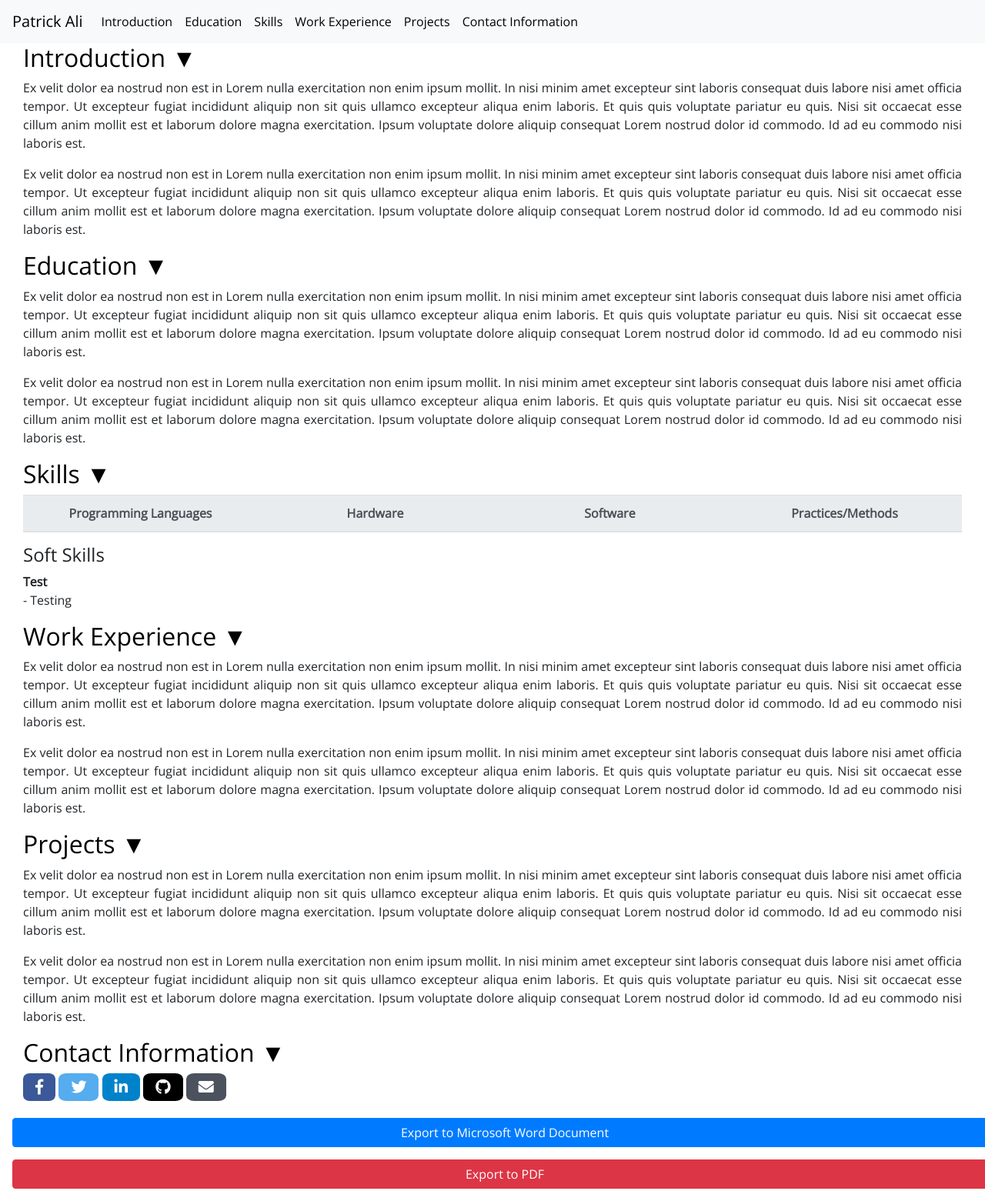
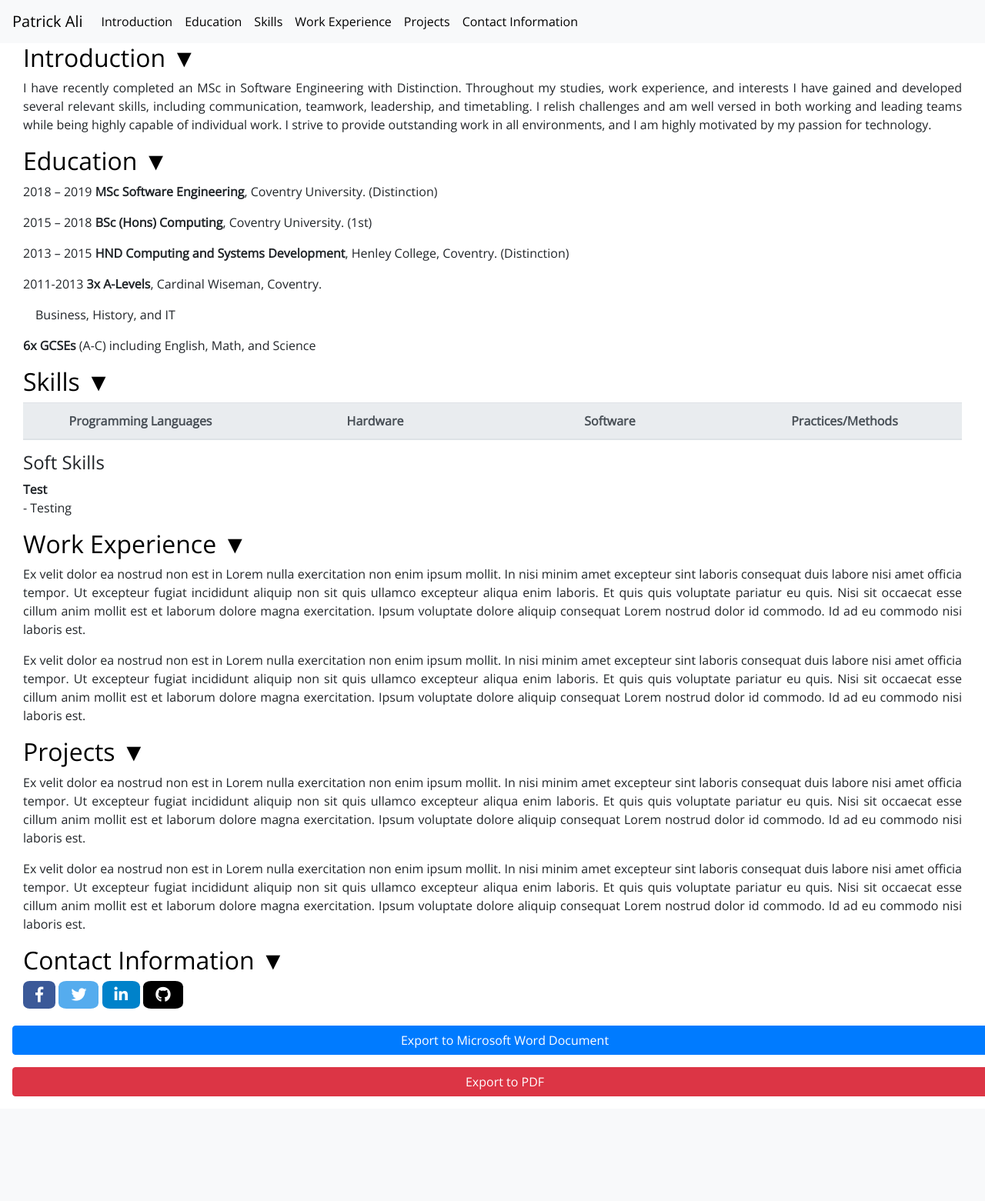
Before and after one commit to Patrick-Ali/PersonalWebsite, a Flask app: page / in a window 1280 px wide. Shown: the whole page at 77% size. After the commit the page ends 1425 px from the top, so only its background shows below. Run offline with Flask 2, Linux system fonts and the light colour scheme; lists and menus that the app fills with data are empty; some libraries are stand-ins or nearby versions.

Commit message:
Filling out information

```diff
--- a/templates/index.html
+++ b/templates/index.html
@@ -27,7 +27,7 @@
             /*padding-bottom: 40px*/
         }
 
-        p{
+        p {
             text-align: justify;
         }
 
@@ -112,26 +112,12 @@
                     </a>
                     <!--<button type="button" class="btn btn-primary" data-toggle="collapse" data-target="#demo">Simple collapsible</button>-->
                     <div id="collapseOne" class="collapse show" style="transition: all 0.6s ease 0s;">
-                        <p>Ex velit dolor ea nostrud non est in Lorem nulla exercitation non enim ipsum mollit.
-                            In nisi minim amet excepteur sint laboris consequat duis labore nisi amet officia tempor. Ut
-                            excepteur fugiat incididunt aliquip non sit quis ullamco excepteur aliqua enim laboris. Et
-                            quis
-                            quis
-                            voluptate pariatur eu quis. Nisi sit occaecat esse cillum anim mollit est et laborum dolore
-                            magna
-                            exercitation. Ipsum voluptate dolore aliquip consequat Lorem nostrud dolor id commodo. Id ad
-                            eu
-                            commodo nisi laboris est.</p>
-                        <p>Ex velit dolor ea nostrud non est in Lorem nulla exercitation non enim ipsum mollit.
-                            In nisi minim amet excepteur sint laboris consequat duis labore nisi amet officia tempor. Ut
-                            excepteur fugiat incididunt aliquip non sit quis ullamco excepteur aliqua enim laboris. Et
-                            quis
-                            quis
-                            voluptate pariatur eu quis. Nisi sit occaecat esse cillum anim mollit est et laborum dolore
-                            magna
-                            exercitation. Ipsum voluptate dolore aliquip consequat Lorem nostrud dolor id commodo. Id ad
-                            eu
-                            commodo nisi laboris est.</p>
+                        <p>I have recently completed an MSc in Software Engineering with Distinction. Throughout my
+                            studies, work experience, and interests I have gained and developed several relevant skills,
+                            including communication, teamwork, leadership, and timetabling. I relish challenges and am
+                            well versed in both working and leading teams while being highly capable of individual work.
+                            I strive to provide outstanding work in all environments, and I am highly motivated by my
+                            passion for technology. </p>
                     </div>
                 </div>
                 <div id="education" class="col multi-sel">
@@ -140,26 +126,13 @@
                         <h2>Education <span id="arr-Two" style="font-weight: bold;">&#9660;</span> </h2>
                     </a>
                     <div id="collapseTwo" class="collapse show" style="transition: all 0.6s ease 0s;">
-                        <p>Ex velit dolor ea nostrud non est in Lorem nulla exercitation non enim ipsum mollit.
-                            In nisi minim amet excepteur sint laboris consequat duis labore nisi amet officia tempor. Ut
-                            excepteur fugiat incididunt aliquip non sit quis ullamco excepteur aliqua enim laboris. Et
-                            quis
-                            quis
-                            voluptate pariatur eu quis. Nisi sit occaecat esse cillum anim mollit est et laborum dolore
-                            magna
-                            exercitation. Ipsum voluptate dolore aliquip consequat Lorem nostrud dolor id commodo. Id ad
-                            eu
-                            commodo nisi laboris est.</p>
-                        <p>Ex velit dolor ea nostrud non est in Lorem nulla exercitation non enim ipsum mollit.
-                            In nisi minim amet excepteur sint laboris consequat duis labore nisi amet officia tempor. Ut
-                            excepteur fugiat incididunt aliquip non sit quis ullamco excepteur aliqua enim laboris. Et
-                            quis
-                            quis
-                            voluptate pariatur eu quis. Nisi sit occaecat esse cillum anim mollit est et laborum dolore
-                            magna
-                            exercitation. Ipsum voluptate dolore aliquip consequat Lorem nostrud dolor id commodo. Id ad
-                            eu
-                            commodo nisi laboris est.</p>
+                        <p>2018 – 2019 <b>MSc Software Engineering</b>, Coventry University. (Distinction)</p>
+                        <p>2015 – 2018 <b>BSc (Hons) Computing</b>, Coventry University. (1st)</p>
+                        <p>2013 – 2015 <b>HND Computing and Systems Development</b>, Henley College, Coventry.
+                            (Distinction)</p>
+                        <p>2011-2013 <b>3x A-Levels</b>, Cardinal Wiseman, Coventry.</p>
+                        <p style="text-indent: 1em;">Business, History, and IT</p>
+                        <p><b>6x GCSEs</b> (A-C) including English, Math, and Science</p>
                     </div>
                 </div>
                 <div id="skills" class="col multi-sel">
@@ -254,7 +227,8 @@
                     </a>
                     <div id="collapseSix" class="collapse show" style="transition: all 0.6s ease 0s;">
                         <!--Facebook-->
-                        <a class="btn-floating btn-lg btn-fb" type="button" role="button" style="background-color: #3B5998;
+                        <a class="btn-floating btn-lg btn-fb" type="button" role="button"
+                            href="https://www.facebook.com/PatrickAli123" style="background-color: #3B5998;
                         display: inline-block;
                         line-height: 37px;
                         position: relative;
@@ -265,7 +239,8 @@
                         transition: .3s;
                         /* margin: 10px;"><i class="fab fa-facebook-f" style="color: #fff"></i></a>
                         <!--Twitter-->
-                        <a class="btn-floating btn-lg btn-tw" type="button" role="button" style="background-color: #55ACEE;
+                        <a class="btn-floating btn-lg btn-tw" type="button" role="button"
+                            href="https://twitter.com/Patrick__Ali" style="background-color: #55ACEE;
                         display: inline-block;
                         line-height: 37px;
                         position: relative;
@@ -276,7 +251,8 @@
                         transition: .3s;
                         /* margin: 10px;"><i class="fab fa-twitter" style="color: #fff"></i></a>
                         <!--Linkedin-->
-                        <a class="btn-floating btn-lg btn-li" type="button" role="button" style="background-color: #0082CA;
+                        <a class="btn-floating btn-lg btn-li" type="button" role="button"
+                            href="https://www.linkedin.com/in/patrick-ali-b74296128/" style="background-color: #0082CA;
                         display: inline-block;
                         line-height: 37px;
                         position: relative;
@@ -298,7 +274,8 @@
                         transition: .3s;
                         /* margin: 10px;"><i class="fab fa-youtube" style="color: #fff"></i></a>-->
                         <!--Github-->
-                        <a class="btn-floating btn-lg btn-git" type="button" role="button" style="background-color: #000;
+                        <a class="btn-floating btn-lg btn-git" type="button" role="button"
+                            href="https://github.com/Patrick-Ali" style="background-color: #000;
                         display: inline-block;
                         line-height: 37px;
                         position: relative;
@@ -308,7 +285,7 @@
                         border-radius: 20%;
                         transition: .3s;
                         /* margin: 10px;"><i class="fab fa-github" style="color: #fff"></i></a>
-                        <!--Email-->
+                        <!--Email
                         <a class="btn-floating btn-lg btn-email" type="button" role="button" style="background-color: #4B515D;
                         display: inline-block;
                         line-height: 37px;
@@ -318,7 +295,7 @@
                         /* padding: 0; */
                         border-radius: 20%;
                         transition: .3s;
-                        /* margin: 10px;"><i class="fas fa-envelope" style="color: #fff"></i></a>
+                        /* margin: 10px;"><i class="fas fa-envelope" style="color: #fff"></i></a>-->
                     </div>
                 </div>
 
```
